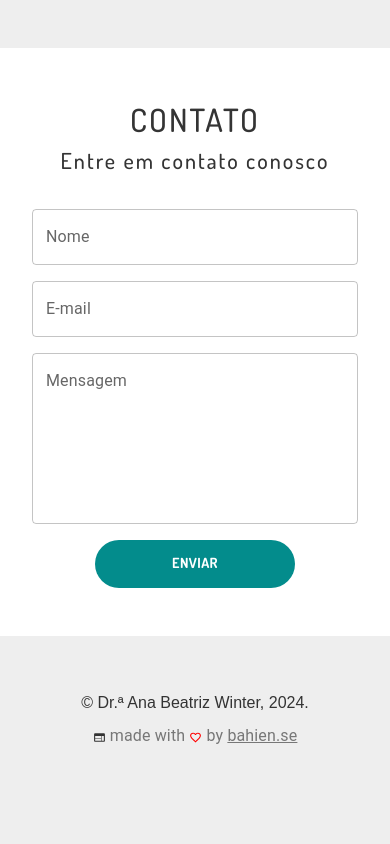
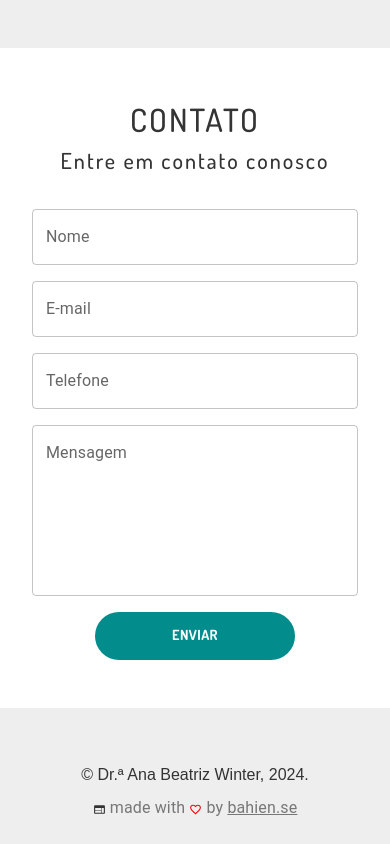
Before and after one commit to bahiensed/anabeatriz, a Next.js app: page / in a window 390 px wide. Shown: the part 7994-8838 px from the top of the page. Before the commit the page ends 8766 px from the top, so only its background shows below. Built offline with nearby package versions, Linux system fonts and the light colour scheme.

Commit message:
feat: add phone field

```diff
--- a/components/Contact/index.tsx
+++ b/components/Contact/index.tsx
@@ -38,7 +38,7 @@ export default function Form() {
 
       <form>
         <Grid container spacing={2}>
-          <Grid size={{xs: 12, md: 6}}>
+          <Grid size={{xs: 12, md: 4}}>
             <TextField
               id="name"
               label="Nome"
@@ -46,12 +46,21 @@ export default function Form() {
             />
           </Grid>
 
-          <Grid size={{xs: 12, md: 6}}>
-          <TextField
-              id="email"
-              label="E-mail"
-              fullWidth
-            />
+          <Grid size={{xs: 12, md: 4}}>
+            <TextField
+                id="email"
+                label="E-mail"
+                fullWidth
+              />
+          </Grid>
+
+          <Grid size={{xs: 12, md: 4}}>
+            <TextField
+                id="telefone"
+                label="Telefone"
+                placeholder="(24) 99876-5432"
+                fullWidth
+              />
           </Grid>
 
           <Grid size={12}>
```
